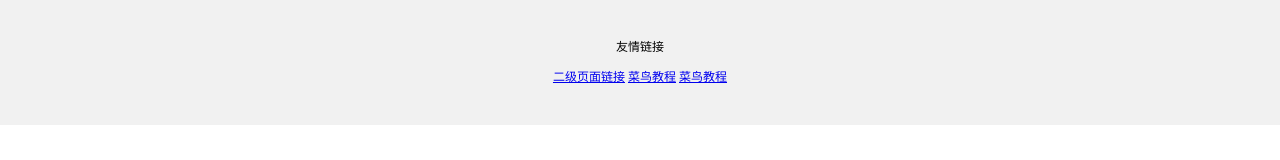
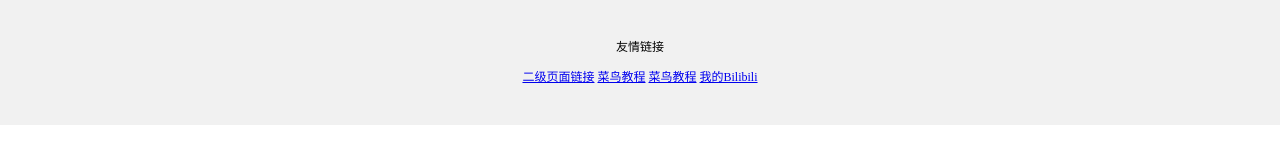
Before and after one commit to TookenStars/BANG, a plain HTML site: page index.html in a window 1280 px wide. Shown: the part 349-509 px from the top of the page. Drawn offline with Linux system fonts and the light colour scheme.

Commit message:
Update index.html

```diff
--- a/index.html
+++ b/index.html
@@ -40,6 +40,7 @@
   <a href="https://tookenstars.github.io/BANG/new.html">二级页面链接</a>
   <a href="https://www.runoob.com/html/html-tutorial.html">菜鸟教程</a>
   <a href="https://developer.mozilla.org/zh-CN/docs/Web/HTML">菜鸟教程</a>
+    <a href="https://space.bilibili.com/92362394">我的Bilibili</a>
 
   </div>
   </body>
```
